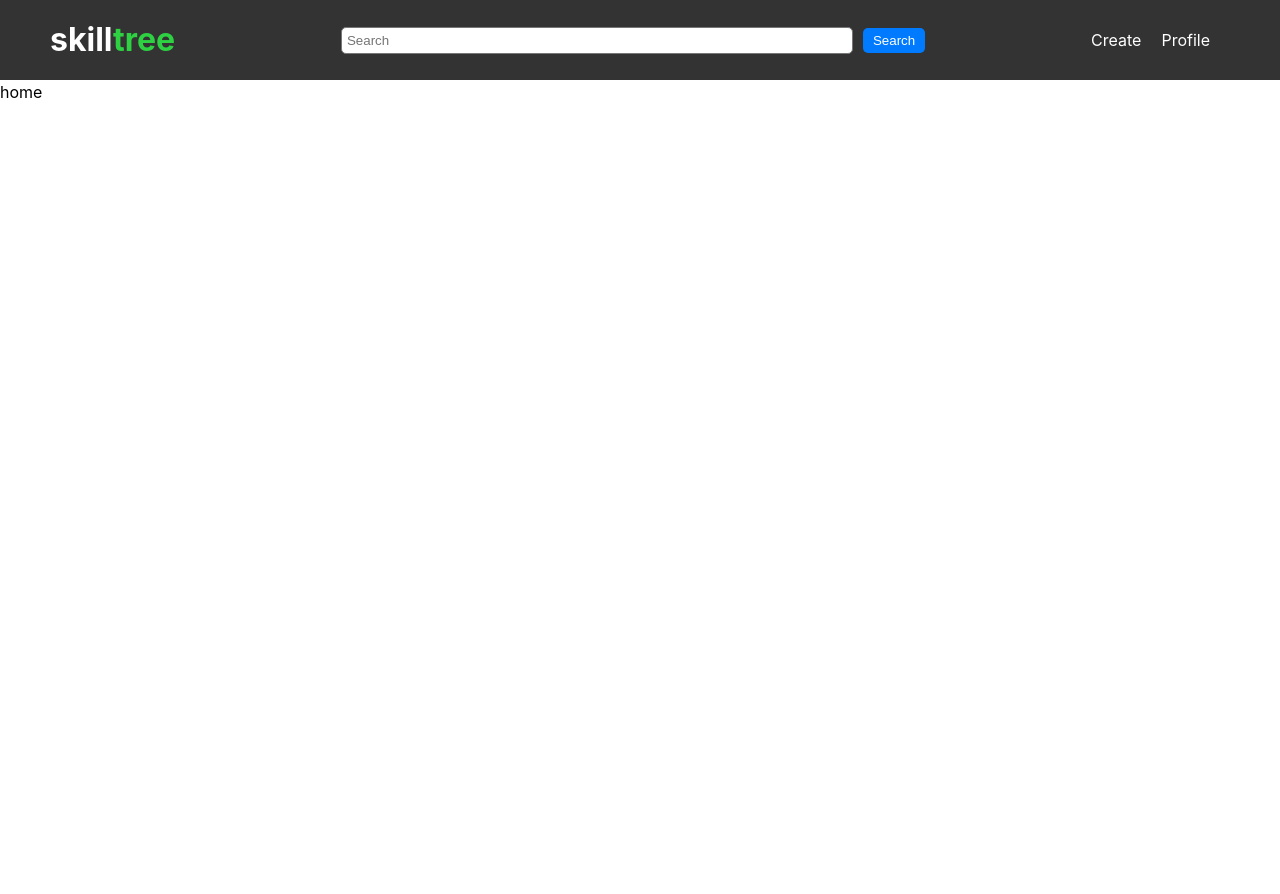
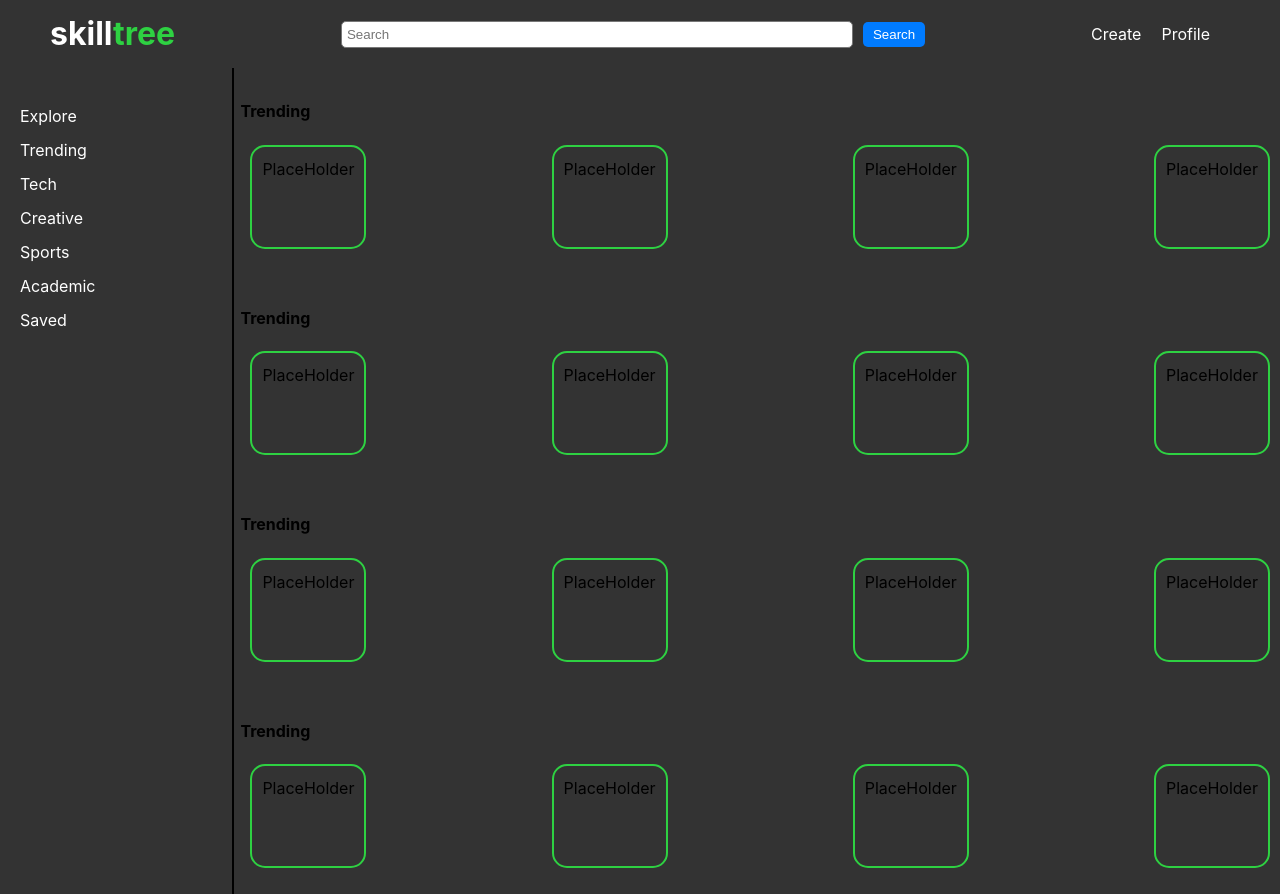
Before and after one commit to NicholasLe04/skilltree, a React (Vite) app in the folder frontend/: page /home in a window 1280 px wide. Before the commit the page ends 800 px from the top, so only its background shows below. Built offline with nearby package versions, Linux system fonts and the light colour scheme.

Commit message:
Created Home page (#5)
* Created Home page

* fix imports

---------

Co-authored-by: NicholasLe04 <Nicholasl.le224@gmail.com>

```diff
--- a/frontend/src/App.jsx
+++ b/frontend/src/App.jsx
@@ -1,9 +1,9 @@
 import { Routes, Route, BrowserRouter } from 'react-router-dom';
-import Home from './pages/Home';
+import Home from './pages/Home/Home';
 import Tree from './pages/Tree/Tree';
-// import Create from './pages/Create';
 import Profile from './pages/Profile/Profile';
 import './App.css';
+
 
 function Root() {
     return (
--- /dev/null
+++ b/frontend/src/pages/Home/Home.jsx
@@ -0,0 +1,23 @@
+import React from 'react'
+import Navbar from '../components/navbar';
+import Hotbar from './Hotbar';
+import Sidebar from './Sidebar';
+
+function Home() {
+
+  let compArr = [];
+    for(let i=0;i<4;i++){
+        compArr.push(<Hotbar key={i}/>);
+    }
+  return (
+    <>
+        <Navbar></Navbar>
+        <Sidebar />
+        <div className='body'>
+          {compArr}
+        </div>
+    </>
+  )
+}
+
+export default Home
--- /dev/null
+++ b/frontend/src/pages/Home/Hotbar.css
@@ -0,0 +1,14 @@
+
+.hotbar {
+    margin-left: 18%;
+    flex-direction: column;
+    padding: 10px;
+    background-color: #333;
+  }
+  #treecube {
+    justify-content: space-between;
+    flex-direction: row;
+    padding: 5;
+    display: flex;
+    height: 15vh;
+  }
--- /dev/null
+++ b/frontend/src/pages/Home/Hotbar.jsx
@@ -0,0 +1,22 @@
+import React from 'react';
+import './Hotbar.css';
+import Treebox from './Treebox';
+
+function Navbar() {
+
+    let compArr = [];
+    for(let i=0;i<4;i++){
+        compArr.push(<Treebox key={i}/>);
+    }
+
+    return (
+        <div className="hotbar">
+            <h4>Trending</h4>
+            <div id='treecube'>
+                {compArr}
+            </div>
+        </div>
+    );
+}
+
+export default Navbar;
--- /dev/null
+++ b/frontend/src/pages/Home/Sidebar.css
@@ -0,0 +1,28 @@
+/* Sidebar.css */
+
+.sidebar {
+    width: 15%;
+    height: 100%;
+    background-color: #333;
+    color: #fff;
+    top: 20;
+    left: 0;
+    padding: 20px;
+    position: fixed;
+    display: flex;
+    border-right: 2px solid black;
+  }
+
+  ul {
+    list-style: none;
+    padding: 0;
+  }
+
+  li {
+    margin-bottom: 10px;
+  }
+
+  li:hover {
+    cursor: pointer;
+    text-decoration: underline;
+  }
--- /dev/null
+++ b/frontend/src/pages/Home/Sidebar.jsx
@@ -0,0 +1,22 @@
+// Sidebar.js
+
+import React from 'react';
+import './Sidebar.css'; // Import the CSS file for styling
+
+function Sidebar() {
+  return (
+    <div className="sidebar">
+      <ul>
+        <li>Explore</li>
+        <li>Trending</li>
+        <li>Tech</li>
+        <li>Creative</li>
+        <li>Sports</li>
+        <li>Academic</li>
+        <li>Saved</li>
+      </ul>
+    </div>
+  );
+}
+
+export default Sidebar;
--- /dev/null
+++ b/frontend/src/pages/Home/Treebox.css
@@ -0,0 +1,8 @@
+.treebox{
+    padding: 10px;
+    border: 2px solid #2ed142;
+    display: flex;
+    height: 10vh;
+    border-radius: 15px;
+    margin-left: 10px;
+}
--- /dev/null
+++ b/frontend/src/pages/Home/Treebox.jsx
@@ -0,0 +1,13 @@
+import React from "react";
+import './Treebox.css'
+
+function Treebox(){
+    const name = "PlaceHolder"
+
+    return(
+        <div className="treebox">
+            <span>{name}</span>
+        </div>
+    );
+}
+export default Treebox;
--- a/frontend/src/pages/components/Navbar.css
+++ b/frontend/src/pages/components/Navbar.css
@@ -6,7 +6,8 @@
   justify-content: space-between;
   align-items: center;
   padding: 10px 50px;
-  height: 60px;
+  position: sticky;
+  top: 0;
 }
 
 .navbar-list {
```
Also changed, not shown: frontend/src/pages/Home/Home.css (added).
